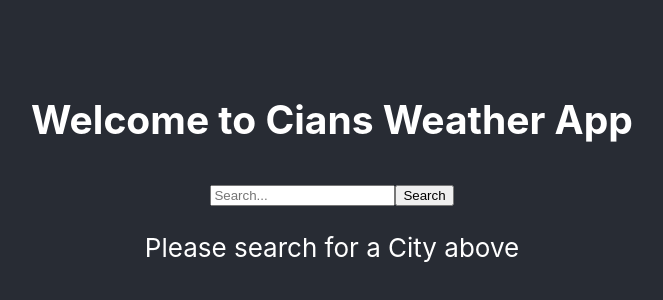
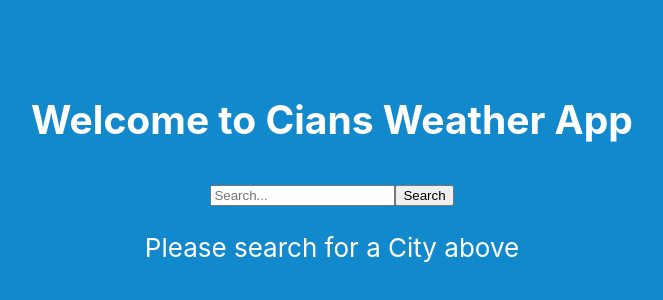
Before and after one commit to cmurph77/react-weather-app, a React (Create React App) app: page / in a window 1280 px wide. Shown: the part 224-524 px from the top of the page, without its empty margins (308-971 px from the left). Built offline with nearby package versions, Linux system fonts and the light colour scheme.

Commit message:
changed background colour

```diff
--- a/src/App.css
+++ b/src/App.css
@@ -14,7 +14,7 @@
 }
 
 .App-header {
-  background-color: #282c34;
+  background-color: #1389cd;
   min-height: 100vh;
   display: flex;
   flex-direction: column;
```
Also changed, not shown: 6 other files (tests, documents, lock files or other folders).
